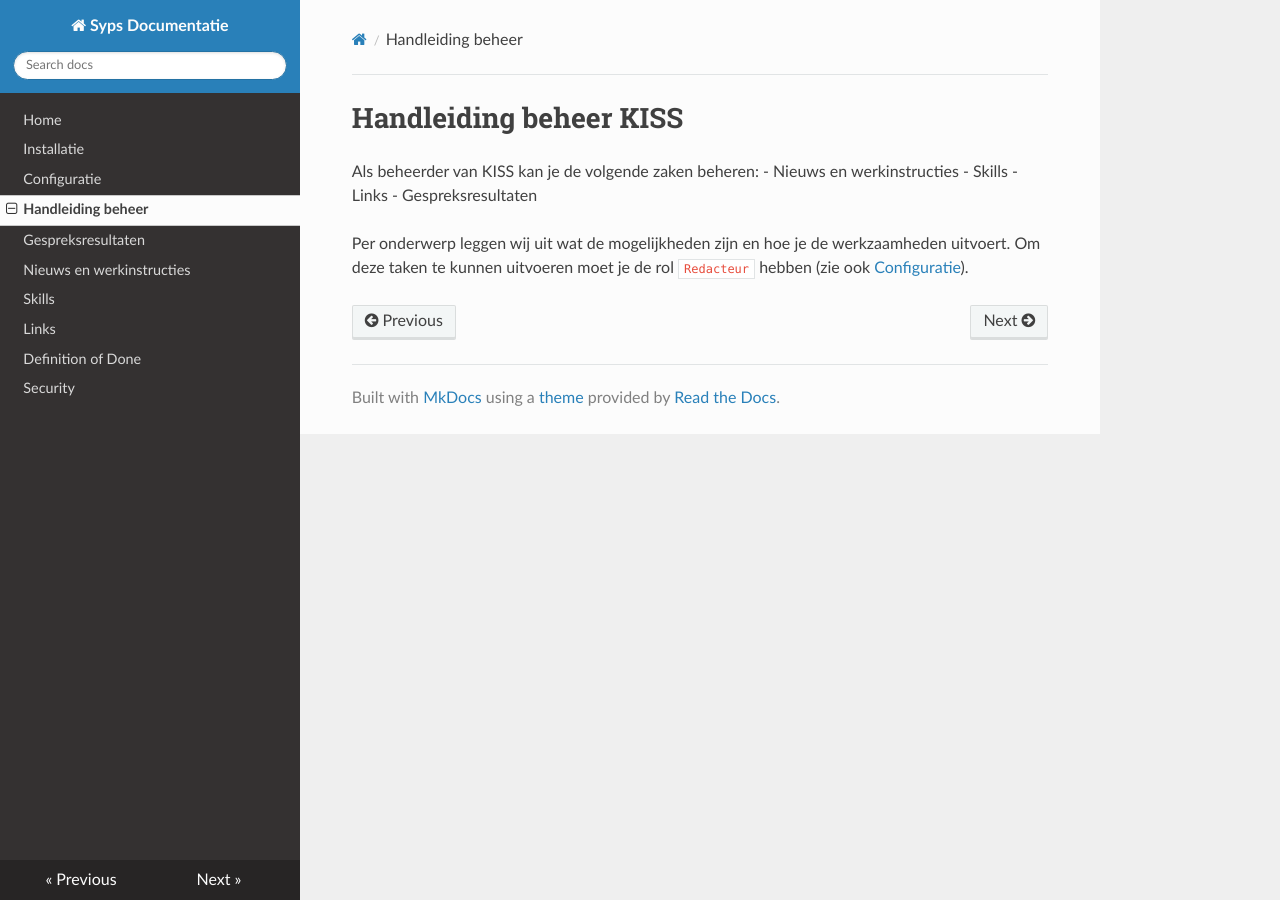
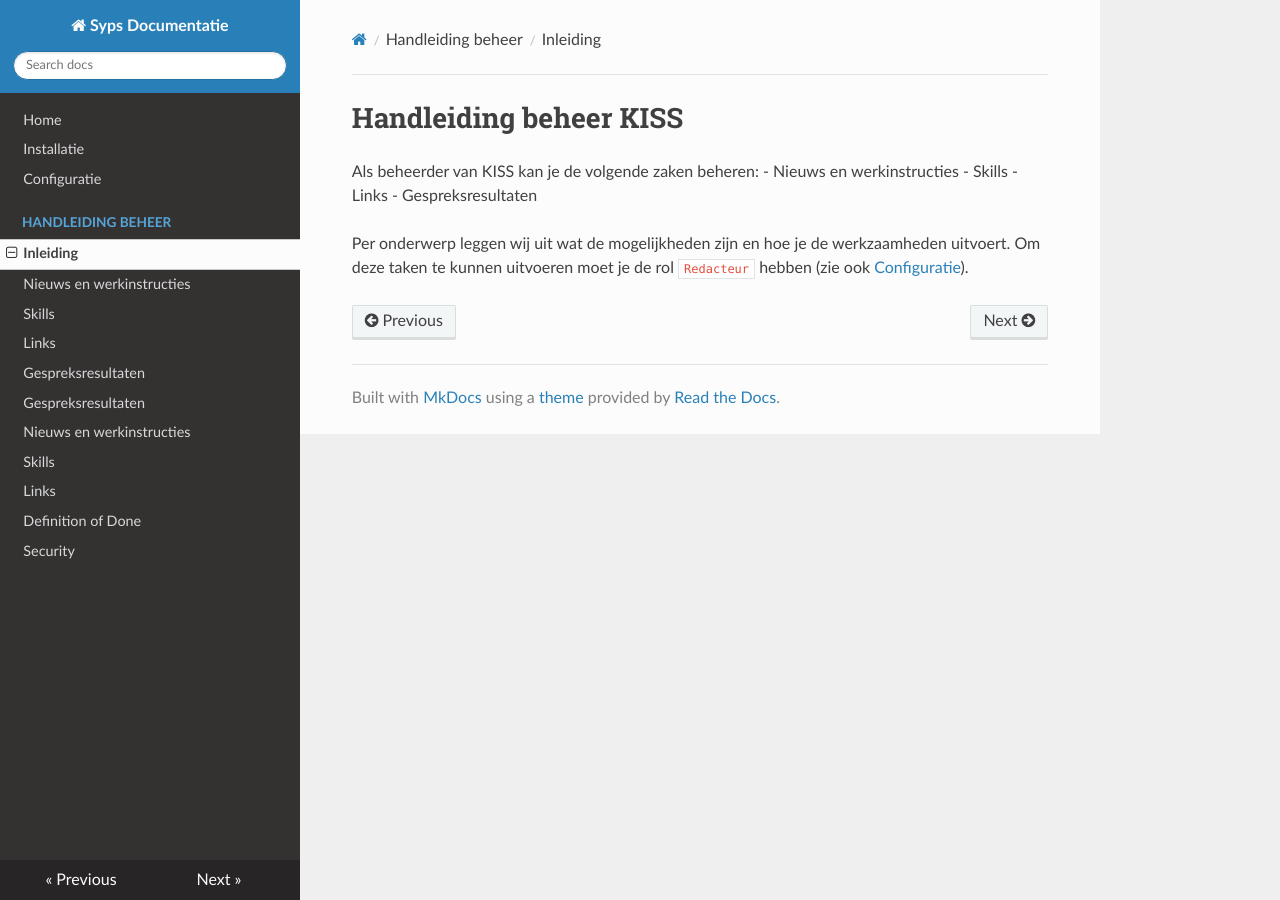
Before and after one commit to Klantinteractie-Servicesysteem/.github, an MkDocs documentation site: the page built from docs/manual/INDEX.md, in a window 1280 px wide. Built offline with MkDocs 1.6.1, drawn with Linux system fonts in a browser that asks for light colours; nearby versions of some CDN libraries.

Commit message:
Probeersel

```diff
--- a/mkdocs.yml
+++ b/mkdocs.yml
@@ -5,7 +5,12 @@
   - Home: index.md
   - Installatie: INSTALLATION.md
   - Configuratie: CONFIGURATIE.md
-  - Handleiding beheer: manual/MANUAL.md
+  - Handleiding beheer:
+     - Inleiding: manual/INDEX.md
+     - Nieuws en werkinstructies: manual/NIEUWS-WERKINSTRUCTIES.md
+     - Skills: manual/SKILLS.md
+     - Links: manual/LINKS.md
+     - Gespreksresultaten: manual/GESPREKSRESULTATEN.md
   - Gespreksresultaten: manual/GESPREKSRESULTATEN.md
   - Nieuws en werkinstructies: manual/NIEUWS-WERKINSTRUCTIES.md
   - Skills: manual/SKILLS.md
```
Also changed, not shown: docs/manual/INDEX.md (renamed from docs/manual/MANUAL.md).
